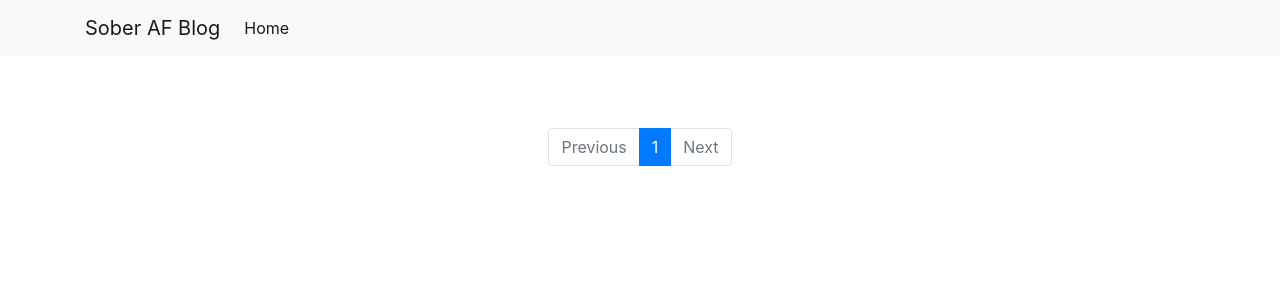
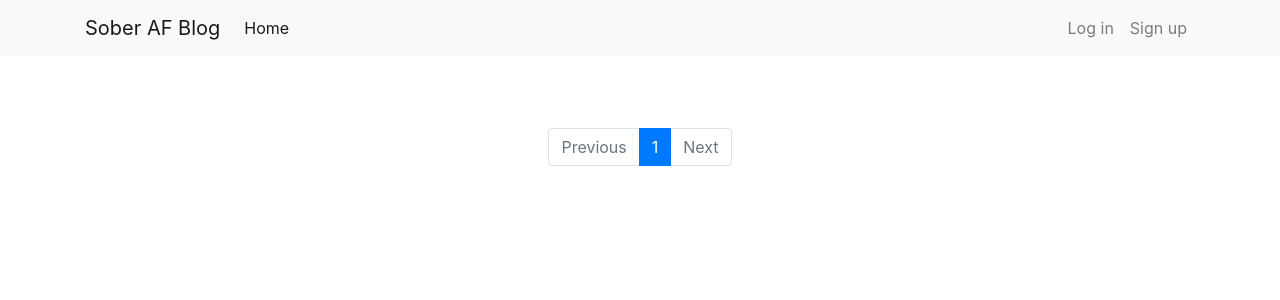
Before and after one commit to anpavlov11/Drop-Dead-Sober, a Django app: page / in a window 1280 px wide. Shown: the top 300 px of the page. Run offline with Django 4.2, Linux system fonts and the light colour scheme; data that the repository does not hold is empty; some libraries are stand-ins or nearby versions.

Commit message:
correction baseHTML

```diff
--- a/templates/base.html
+++ b/templates/base.html
@@ -22,8 +22,20 @@
           <a href="{% url 'core:home' %}"
             class="nav-item nav-link  {% if request.path == '/' %}active{% endif %}">Home</a>
         </div>
+        {% if request.user.is_authenticated %}
+        <div class="navbar-nav ml-auto">
 
 
+          <a href="{% url 'users:logout' %}" class="nav-item nav-link">Log out</a>
+        </div>
+        {% else %}
+        <div class="navbar-nav ml-auto">
+          <a href="{% url 'users:login' %}"
+            class="nav-item nav-link {% if request.path == '/users/login/' %}active{% endif %}">Log in</a>
+          <a href="{% url 'users:signup' %}"
+            class="nav-item nav-link {% if request.path == '/users/signup/' %}active{% endif %}">Sign up</a>
+        </div>
+        {% endif %}
       </div>
     </div>
   </nav>
```
